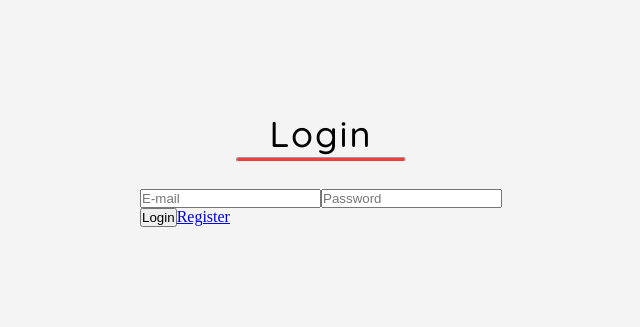
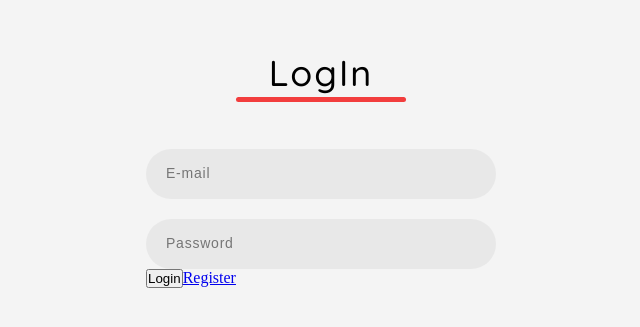
Before and after one commit to VladyslavHimself/PomodoroApp, a React (Create React App) app: page / in a window 1280 px wide. Shown: the part 245-572 px from the top of the page, without its empty margins (319-959 px from the left). Built offline with nearby package versions, Linux system fonts and the light colour scheme.

Commit message:
stylized input

```diff
--- a/src/components/Login/Login.tsx
+++ b/src/components/Login/Login.tsx
@@ -11,7 +11,7 @@ function Login(props: Props) {
       <div className={classes.form}>
         <div className={classes.header}>
           <div className={classes.logo}>
-            <div className={classes['logo__text']}>Login</div>
+            <div className={classes['logo__text']}>LogIn</div>
             <hr className={classes['logo__underline']}/>
           </div>
         </div>
--- a/src/components/Login/login.module.scss
+++ b/src/components/Login/login.module.scss
@@ -29,7 +29,6 @@
       font-style: normal;
       font-weight: 500;
       font-size: 36px;
-
       line-height: 132.9%;
       letter-spacing: 0.055em;
     }
@@ -37,9 +36,9 @@
     &__underline {
       width: 170px;
       height: 5px;
-
       background: #F23D3D;
       border-radius: 50px;
+      border: none;
     }
   }
 
@@ -48,11 +47,38 @@
 
 .input-field {
 
+  display: flex;
+  flex-direction: column;
+
+  .input {
+    width: 350px;
+    height: 50px;
+
+    padding-left: 20px;
+    margin-top: 20px;
+
+    background: rgba(204, 204, 204, 0.29);
+    border: none;
+    border-radius: 50px;
+
+    transition: .7s ease;
+
+    &::placeholder {
+      font-style: normal;
+      font-weight: 400;
+      font-size: 14px;
+      line-height: 132.9%;
+      letter-spacing: 0.055em;
+    }
+
+    &:focus {
+      outline: none;
+      background: rgba(149, 149, 149, 0.29);
+    }
+  }
 }
 
-.input {
 
-}
 
 .buttons {
 
```
